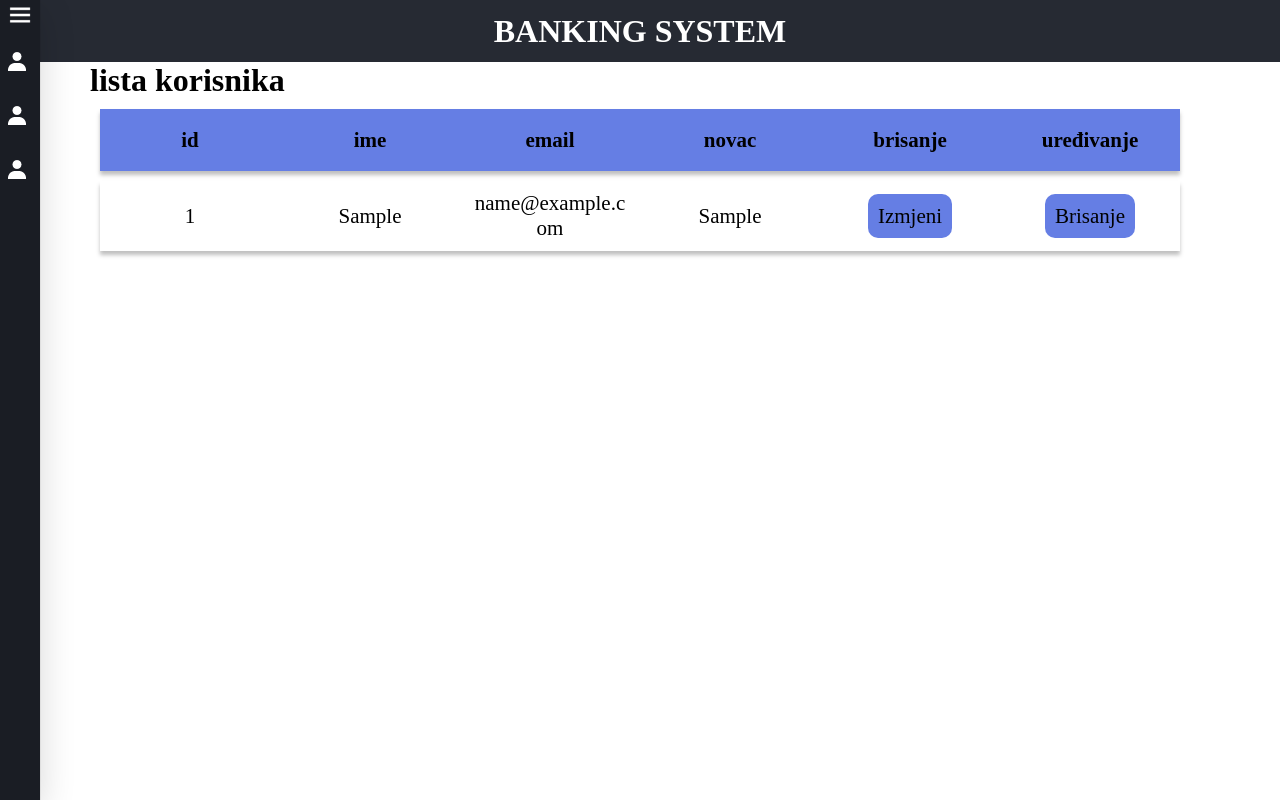
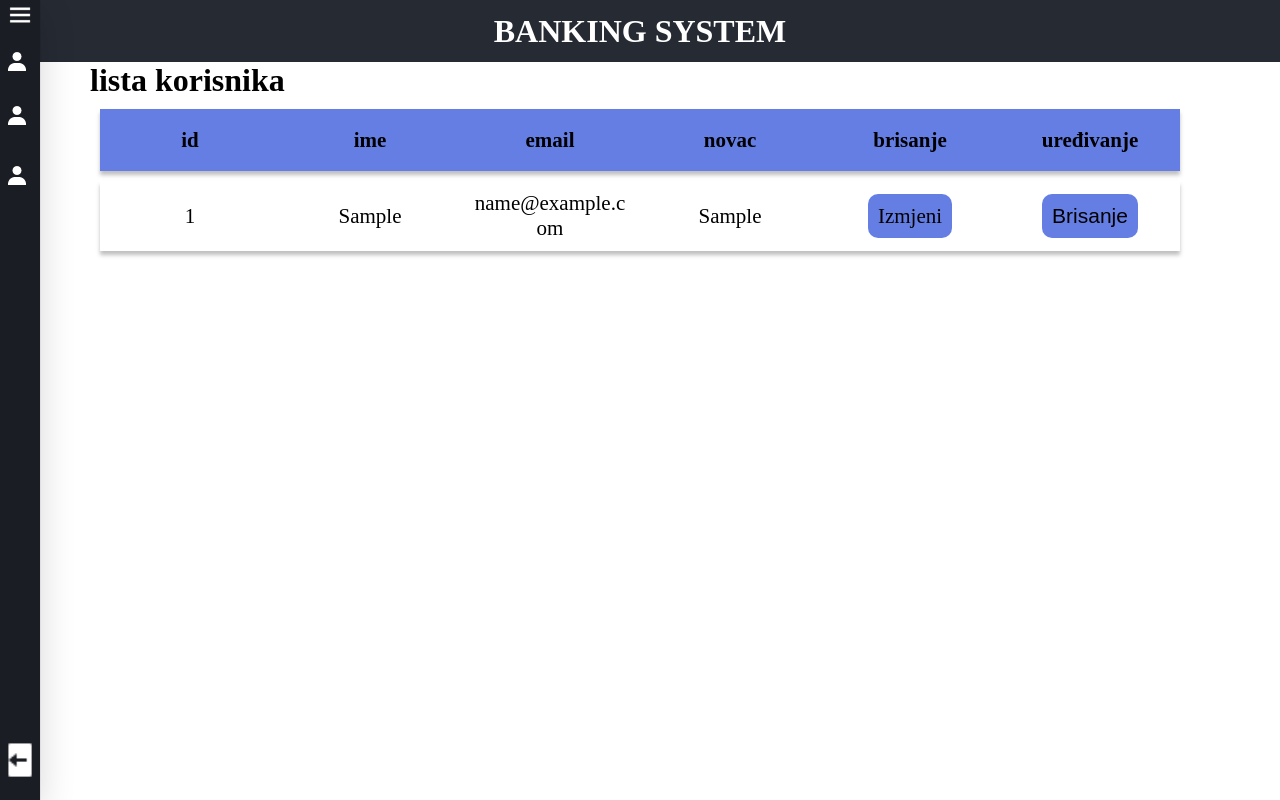
Before and after one commit to tarik-besic/php-bank, a PHP site: page /wp1/dashboard.php in a window 1280 px wide. Run offline with PHP 8.4, Linux system fonts and the light colour scheme; tables that the repository leaves empty or names only in its code hold one stand-in row (values such as "Sample post").

Commit message:
delete done

```diff
--- a/dashboard.php
+++ b/dashboard.php
@@ -17,22 +17,29 @@ $result = $konekcija->query($sql);
 
 <body>
     <div class="sidebar">
-        <div class="hamburger">
-            <img src="./images/menu.png" class="img">
+        <div class="upper">
+            <div class="hamburger">
+                <img src="./images/menu.png" class="img">
+            </div>
+            <a class="menu" href="dashboard.php">
+                <img src="./images/123.png">
+                <div class="text">Dashboard</div>
+            </a>
+            <a class="menu" href="">
+                <img src="./images/123.png">
+                <div class="text">Transactions</div>
+            </a>
+            <a class="menu">
+                <img src="./images/123.png">
+                <div class="text">Manage Exchange Rates</div>
+            </a>
         </div>
-
-        <div class="menu">
-            <img src="./images/123.png">
-            <div class="text">Manage Users</div>
-        </div>
-        <div class="menu">
-            <img src="./images/123.png">
-            <div class="text">Manage Users</div>
-        </div>
-        <div class="menu">
-            <img src="./images/123.png">
-            <div class="text">Manage Users</div>
-        </div>
+        <a class="logout" href="login.php">
+            <img src="./images/logout.png" alt="">
+            <span>
+                Logout
+            </span>
+        </a>
     </div>
     <div class="header">
         <h1>BANKING SYSTEM</h1>
@@ -62,7 +69,7 @@ $result = $konekcija->query($sql);
                                 <a class="action" href="update.php?id=<?php echo $row['id']; ?>"> Izmjeni </a>
                             </div>
                             <div class="cell ">
-                                <a class="action" href="delete.php?id=<?php echo $row['id']; ?>">Brisanje</a>
+                                <button class="action" onclick="klik(<?php echo $row['id']; ?>)">Brisanje</button>
                             </div>
 
                         </div>
@@ -83,6 +90,26 @@ $result = $konekcija->query($sql);
             sidebar.addClass("opened");
 
     })
+    const klik = (id) => {
+
+        $.ajax({
+            url: "delete.php",
+            method: "post",
+            data: {
+                id
+            },
+            success: (data) => {
+                console.log(data);
+                if (data) {
+                    alert("Uspjesno ste obrisali korisnika")
+                    window.location = "dashboard.php"
+                } else
+                    alert("Problem prilikom brisanja korisnika")
+
+            }
+        })
+
+    }
 </script>
 
 </html>
--- a/styles/admin/dashboard.css
+++ b/styles/admin/dashboard.css
@@ -38,6 +38,16 @@ a {
   height: 100vh;
   position: fixed;
   top: 0;
+  display: -webkit-box;
+  display: -ms-flexbox;
+  display: flex;
+  -webkit-box-orient: vertical;
+  -webkit-box-direction: normal;
+      -ms-flex-direction: column;
+          flex-direction: column;
+  -webkit-box-pack: justify;
+      -ms-flex-pack: justify;
+          justify-content: space-between;
   background-color: #1a1d24;
   overflow: hidden;
   z-index: 100;
@@ -89,6 +99,28 @@ a {
 
 .sidebar .menu:hover {
   background-color: #262a33;
+}
+
+.sidebar .logout {
+  margin-bottom: 20px;
+  width: 160px;
+  display: -webkit-box;
+  display: -ms-flexbox;
+  display: flex;
+  -webkit-box-pack: start;
+      -ms-flex-pack: start;
+          justify-content: flex-start;
+  -webkit-box-align: center;
+      -ms-flex-align: center;
+          align-items: center;
+  font-size: 24px;
+  color: white;
+  cursor: pointer;
+}
+
+.sidebar .logout img {
+  width: 40px;
+  height: 40px;
 }
 
 .opened {
@@ -165,5 +197,7 @@ a {
   background-color: #657ee4;
   border-radius: 10px;
   padding: 10px;
+  font-size: 21px;
+  border: none;
 }
 /*# sourceMappingURL=dashboard.css.map */
--- a/styles/admin/dashboard.scss
+++ b/styles/admin/dashboard.scss
@@ -83,6 +83,8 @@ a {
                 background-color: #657ee4;
                 border-radius: 10px;
                 padding: 10px;
+                font-size: 21px;
+                border: none;
             }
 
         }
```
Also changed, not shown: delete.php (added, +22 -0 lines), styles/_reusable.scss (+17 -1 lines), styles/admin/update.css (+32 -0 lines), update.php (+15 -10 lines), images/logout.png (added), 2 other files.
